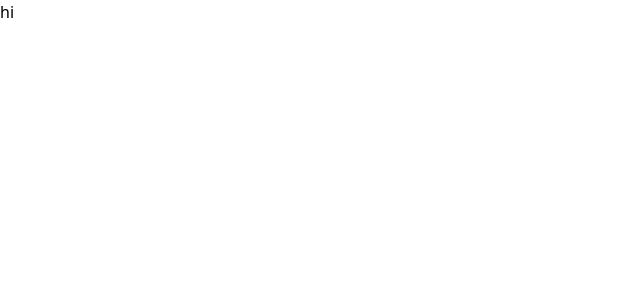
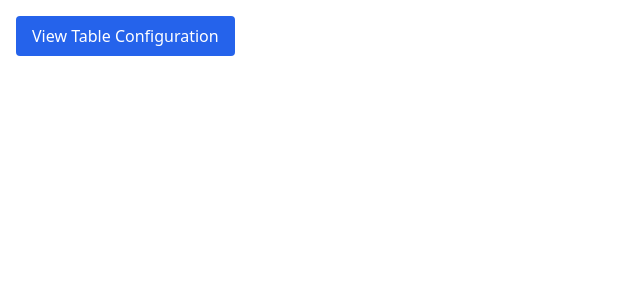
Before and after one commit to jayakrishnan321/Project-HotelOrderPro, a React (Create React App) app in the folder frontend/: page /admin/tableconfigure in a window 1280 px wide. Shown: the top 300 px of the page, without its empty margins (0-640 px from the left). Built offline with nearby package versions, Linux system fonts and the light colour scheme.

Commit message:
tables added

```diff
--- a/frontend/src/pages/AdminTableConfigure.js
+++ b/frontend/src/pages/AdminTableConfigure.js
@@ -1,11 +1,57 @@
-import React from 'react'
+import React, { useState } from 'react';
+import axios from 'axios';
 
-function AdminTableConfigure() {
+function TableConfigure() {
+  const [tables, setTables] = useState([]);
+  const [visible, setVisible] = useState(false);
+
+  const handleViewConfig = async () => {
+    const token = sessionStorage.getItem("token");
+    const decoded = JSON.parse(atob(token.split('.')[1]));
+    const adminId = decoded.id;
+
+    try {
+      const res = await axios.get(`http://localhost:5000/api/tables/${adminId}`);
+      const { acTables = 0, nonAcTables = 0 } = res.data;
+
+      // Create table entries for rendering
+      const ac = Array.from({ length: acTables }, (_, i) => ({ type: 'AC', number: i + 1 }));
+      const nonAc = Array.from({ length: nonAcTables }, (_, i) => ({ type: 'Non-AC', number: i + 1 }));
+
+      setTables([...ac, ...nonAc]);
+      setVisible(true);
+    } catch (err) {
+      console.error(err);
+      alert('Failed to fetch table configuration');
+    }
+  };
+
   return (
-    <div>
-      <h1>hi</h1>
+    <div className="p-4">
+      <button
+        onClick={handleViewConfig}
+        className="bg-blue-600 text-white px-4 py-2 rounded mb-4"
+      >
+        View Table Configuration
+      </button>
+
+      {visible && (
+        <div className="grid grid-cols-2 sm:grid-cols-3 md:grid-cols-4 gap-4">
+          {tables.map((table, index) => (
+            <div
+              key={index}
+              className={`p-4 rounded shadow-md text-center text-white ${
+                table.type === 'AC' ? 'bg-green-600' : 'bg-gray-700'
+              }`}
+            >
+              <p className="font-bold">Table {table.number}</p>
+              <p>{table.type}</p>
+            </div>
+          ))}
+        </div>
+      )}
     </div>
-  )
+  );
 }
 
-export default AdminTableConfigure
+export default TableConfigure;
```
